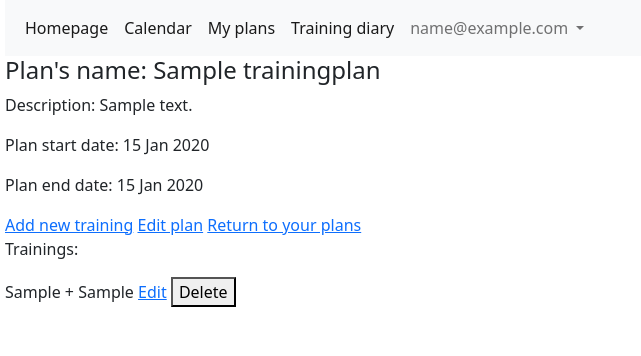
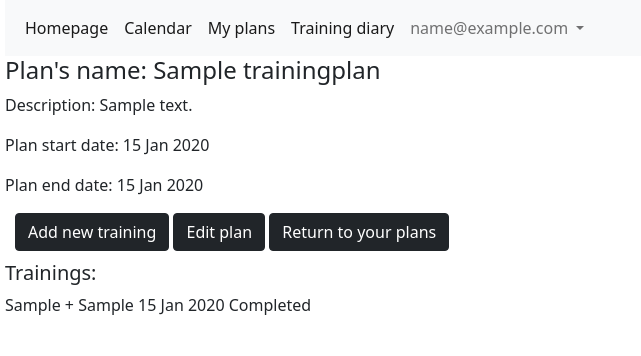
Before and after one commit to Gribek/RunSchedule, a Django app: page /runapp/training_plan/1 in a window 1280 px wide. Shown: the top 356 px of the page, without its empty margins (0-641 px from the left). Run offline with Django 3.2, Linux system fonts and the light colour scheme; a user stored in the database is signed in; tables that the repository leaves empty hold one stand-in row (values such as "Sample post").

Commit message:
Adjust training plan details template and add styling

```diff
--- a/runapp/templates/runapp/training_plan_details.html
+++ b/runapp/templates/runapp/training_plan_details.html
@@ -15,29 +15,36 @@
             Plan end date: {{ training_plan.end_date|date:'d M Y' }}
         </p>
     </div>
-    <div>
-        <a href="{% url 'runapp:training_create' training_plan.pk %}">Add new training</a>
-        <a href="{% url 'runapp:training_plan_edit' training_plan.pk %}">Edit plan</a>
-        <a href="{% url 'runapp:training_plan_list' %}">Return to your plans</a>
+    <div class="button-container">
+        <a class="btn btn-dark" href="{% url 'runapp:training_create' training_plan.pk %}">Add new training</a>
+        <a class="btn btn-dark" href="{% url 'runapp:training_plan_edit' training_plan.pk %}">Edit plan</a>
+        <a class="btn btn-dark" href="{% url 'runapp:training_plan_list' %}">Return to your plans</a>
     </div>
     <div>
-        <p>Trainings:</p>
-        {% for training in training_plan.training_set.all %}
-            <div>
-                {{ training }}
-                <form style="display: inline">
+        <h5>Trainings:</h5>
+        <div id="training-container">
+            {% for training in training_plan.training_set.all|dictsort:"date" %}
+                <div class="training">
+                    <span>{{ training }}</span>
+                    <span>{{ training.date|date:'d M Y' }}</span>
+                    {% if not training.completed %}
+                    <form>
                         {% csrf_token %}
-                    <a href="{% url 'runapp:training_edit' training.pk %}">Edit</a>
-                    <button formmethod="post" formaction="{% url 'runapp:training_delete' training.pk %}">Delete</button>
+                        <a class="btn btn-light" href="{% url 'runapp:training_edit' training.pk %}">Edit</a>
+                        <button class="btn btn-light" formmethod="post" formaction="{% url 'runapp:training_delete' training.pk %}">Delete</button>
                     </form>
-                {% if not training.completed and training.date <= today %}
+                        {% if training.date <= today %}
                             <form class="inline">
-                        <button formmethod="get" formaction="{% url 'runapp:diary_entry_create' training.pk %}">Add to diary</button>
+                                <button class="btn btn-light" formmethod="get" formaction="{% url 'runapp:diary_entry_create' training.pk %}">Add to diary</button>
                             </form>
+                        {% endif %}
+                    {% else %}
+                        <span class="completed">Completed</span>
                     {% endif %}
                 </div>
             {% empty %}
                 <p>No trainings planed</p>
             {% endfor %}
         </div>
+    </div>
 {% endblock %}
```
Lines whose indentation alone changed are shown as unchanged.
